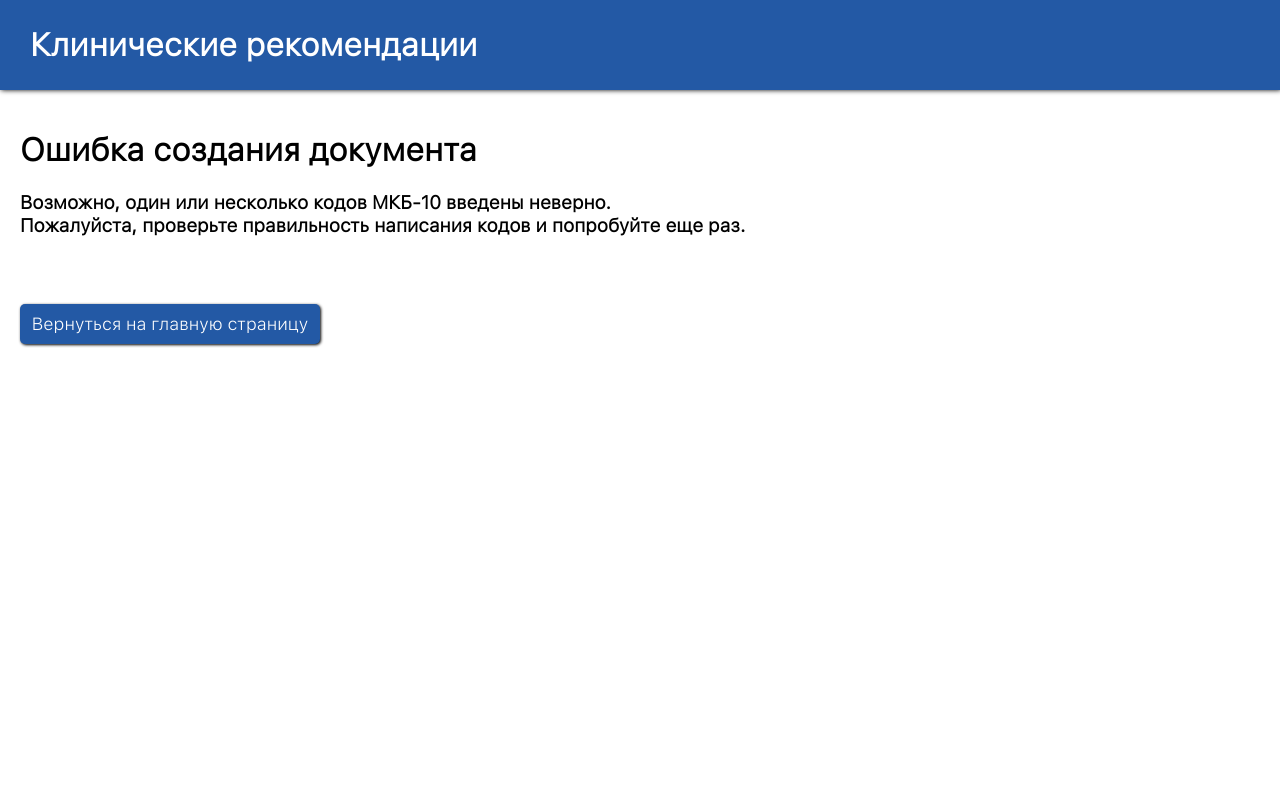
After one commit to DmitriiSasov/MedRecommendations, a Flask app: template templates/error.html in a window 1280 px wide. The commit adds this page. Run offline with Flask 2, Linux system fonts and the light colour scheme; the template is opened without the code that fills it, so the values that code supplies are empty.

Commit message:
добавил страницу с ошкибой поиска кодов и стили для нее

```diff
--- /dev/null
+++ b/static/css/error.css
@@ -0,0 +1,76 @@
+@font-face {
+    font-family: SFUI-Light;
+    src: url(fonts/SFUIText-Light.ttf); /* Путь к файлу со шрифтом */
+}
+
+html {
+    font-size: 16px;
+}
+
+body {
+    height: 100vh;
+    display: flex;
+    flex-direction: column;
+    margin: 0;
+    padding: 0;
+}
+
+* {
+    font-family: SFUI-Light;
+    box-sizing: border-box;
+}
+
+.error_text {
+    color: black;
+}
+
+.header_text {
+    color: white;
+}
+
+.container {
+    display: flex;
+    flex-direction: column;
+    height: 100%;
+    width: 100%;
+    background-color: white;
+}
+
+.error_container {
+    margin: 20px;
+    display: flex;
+    flex-direction: column;
+}
+
+.header {
+    background-color: #2359a5;
+    width: 100%;
+    height: 90px;
+    display: flex;
+    align-items: center;
+    padding-left: 30px;
+    box-shadow: 1px 0 5px black;
+}
+
+.to_main_button {
+    background-color: #2359a5;
+    border: none;
+    outline: none;
+    border-radius: 5px;
+    height: 2.5rem;
+    width: 300px;
+    margin-top: 3rem;
+    color: white;
+    font-size: 1.1rem;
+    box-shadow: 1px 1px 3px black;
+    transition: background-color 0.2s;
+}
+
+.to_main_button:hover {
+    cursor: pointer;
+    background-color: #486bae;
+}
+
+.to_main_button:active {
+    box-shadow: inset 0 0 3px white;
+}
--- /dev/null
+++ b/templates/error.html
@@ -0,0 +1,24 @@
+<!DOCTYPE html>
+<html lang="en" dir="ltr">
+<head>
+    <meta charset="utf-8">
+    <meta name="viewport" content="width=device-width, initial-scale=1.0">
+    <link rel="stylesheet" href="/static/css/error.css">
+</head>
+<body data-gr-c-s-loaded="true">
+    <div class="container">
+        <div class="header">
+            <h1 class="header_text">Клинические рекомендации</h1>
+        </div>
+        <div class="error_container">
+            <form class="main" action="/" method="get">
+                <h1 class="error_text">Ошибка создания документа</h1>
+                <h3 class="error_text">Возможно, один или несколько кодов МКБ-10 введены неверно.<br>
+                    Пожалуйста, проверьте правильность написания кодов и попробуйте еще раз.
+                </h3>
+                <button class="to_main_button">Вернуться на главную страницу</button>
+            </form>
+        </div>
+    </div>
+</body>
+</html>
```
Also changed, not shown: static/css/style.css (added, +173 -0 lines), static/js/script.js (added, +16 -0 lines), templates/index.html (added, +27 -0 lines), templates/pdf.html (+9 -6 lines), static/css/fonts/SFUIText-Light.ttf (added), 1 other file.
